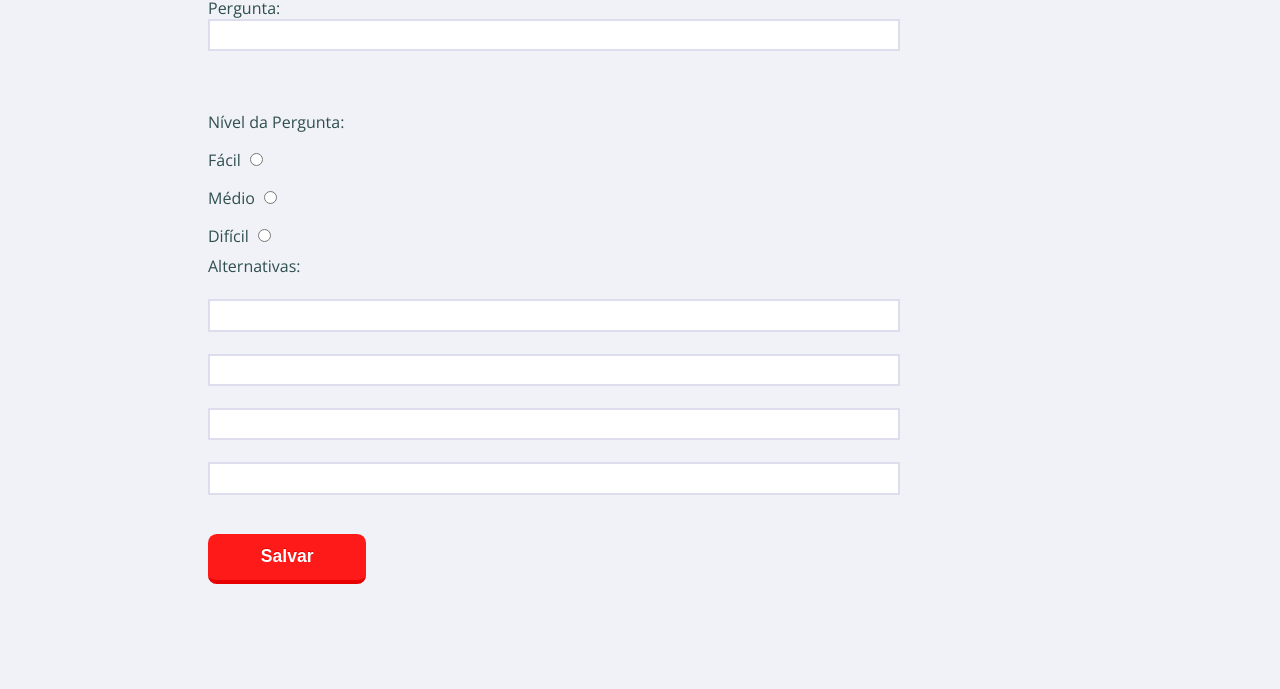
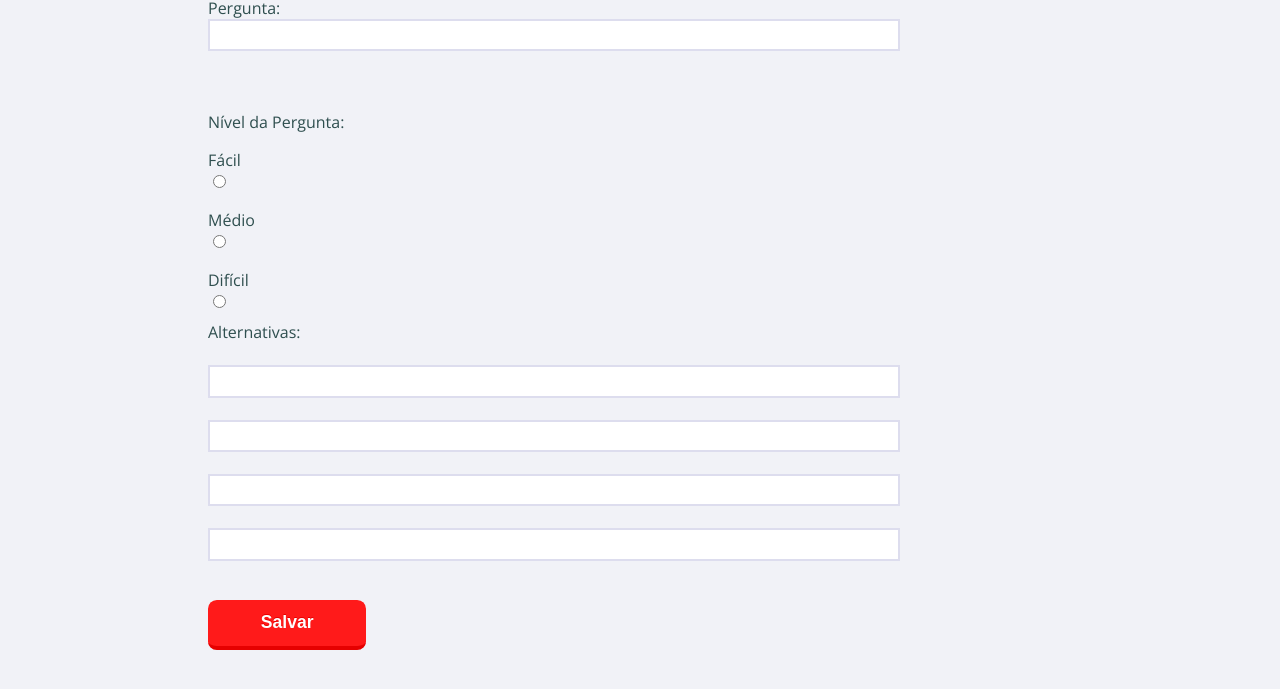
Before and after one commit to iP4uL0/projeto_quiz, a website: page front_end/HTML/Admin.html in a window 1280 px wide. Shown: the part 111-800 px from the top of the page. Drawn offline with nearby package versions, Linux system fonts and the light colour scheme.

Commit message:
mudança nos botões

```diff
--- a/front_end/CSS/admin.css
+++ b/front_end/CSS/admin.css
@@ -347,3 +347,8 @@ td {
     width: 23%;
   }
 }
+
+#alter{
+  max-width: 20px;
+
+}
--- a/front_end/HTML/Admin.html
+++ b/front_end/HTML/Admin.html
@@ -25,8 +25,9 @@
               Pergunta:
               <input type="text" name="pergunta" /><br/><br/>
 
-              <div id="alter">
+
                 <p>Nível da Pergunta:</p>
+                <div id="alter">
                 <label>
                     Fácil
                     <input type="radio" name="nivel" value="facil">
```
